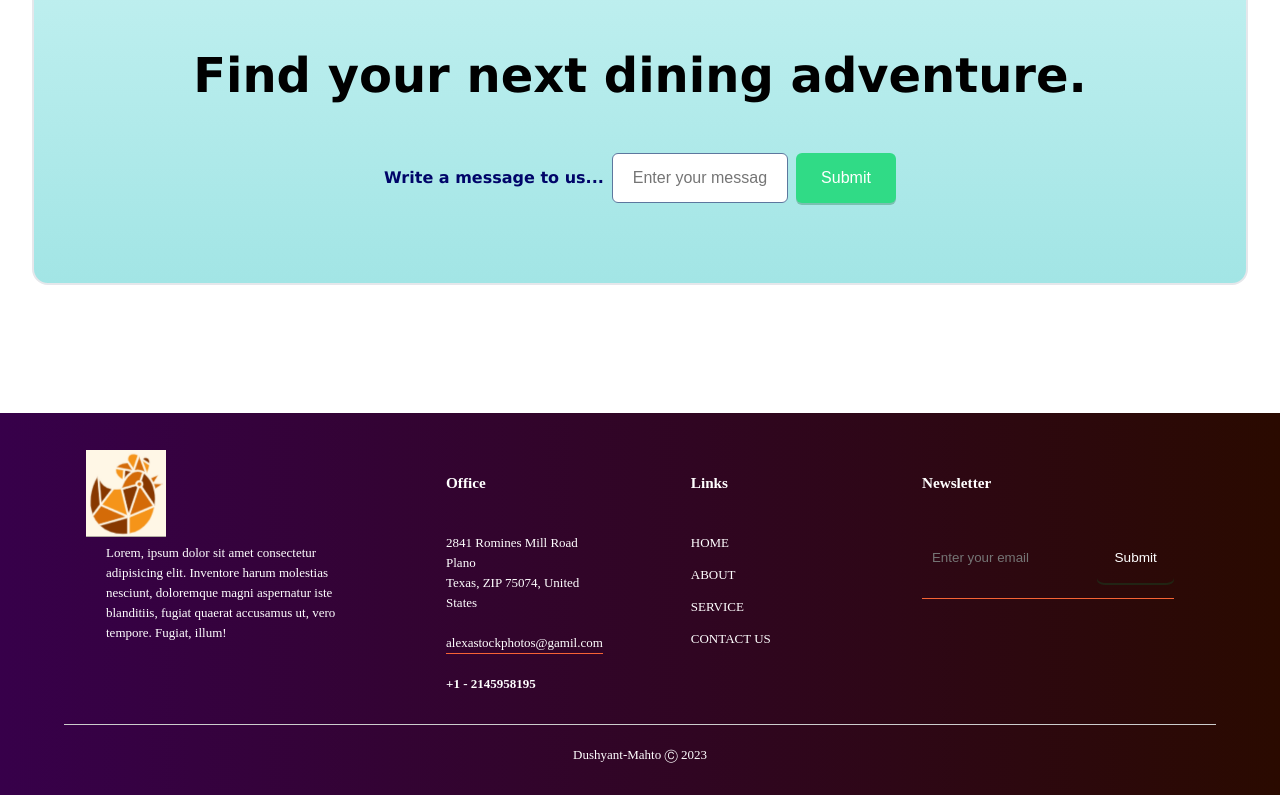
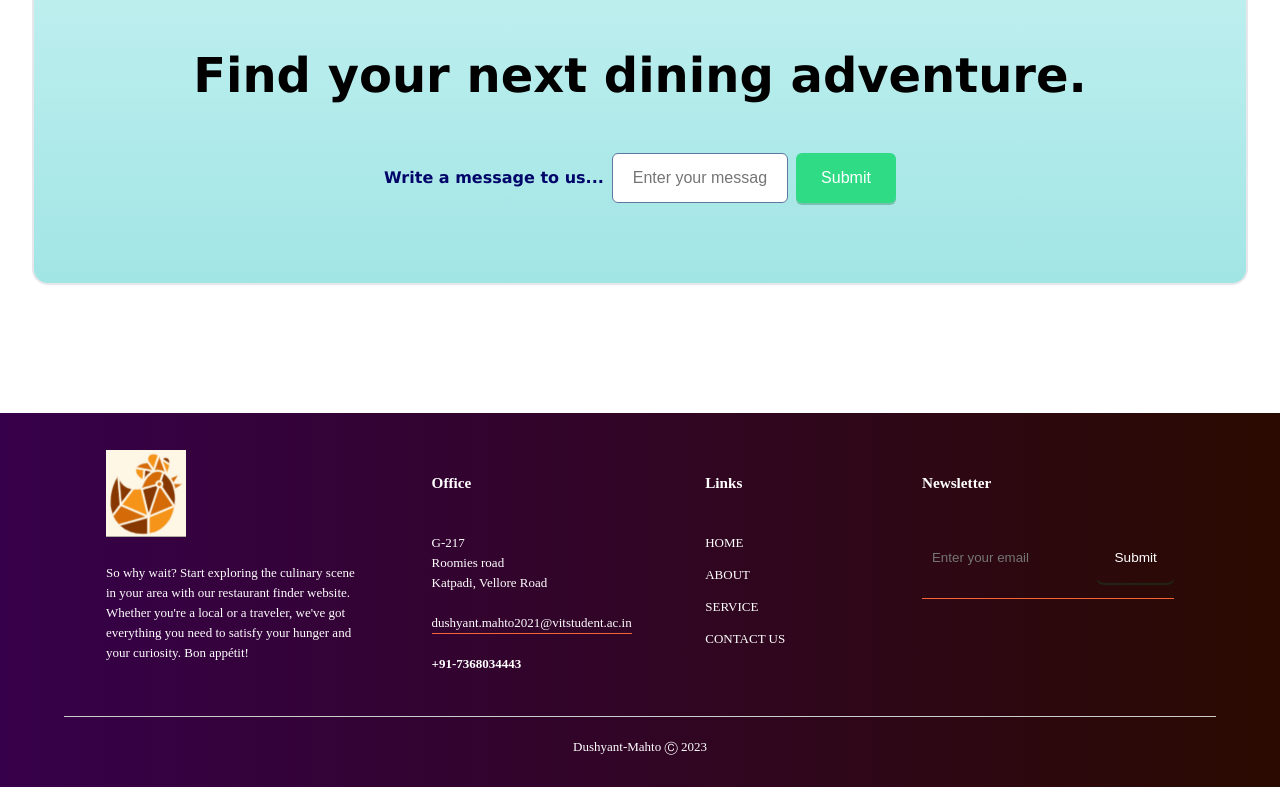
Before and after one commit to Dushyant-Mahto/Restaurant-Finder, a website: page Index.html in a window 1280 px wide. Shown: the part 2649-3444 px from the top of the page. Drawn offline with Linux system fonts and the light colour scheme; some icons are missing.

Commit message:
corrected positions

```diff
--- a/Index.html
+++ b/Index.html
@@ -170,21 +170,20 @@
             <div class="row">
                 <div class="col">
                     <img src="logo.png" class="footer_logo">
-                    <p class="footer_about">Lorem, ipsum dolor sit amet consectetur adipisicing elit. Inventore harum molestias nesciunt,
-                        doloremque magni aspernatur iste blanditiis, fugiat quaerat accusamus ut, vero tempore.
-                        Fugiat, illum!
+                    <br><br>
+                    <p class="footer_about">So why wait? Start exploring the culinary scene in your area with our restaurant finder website. Whether you're a local or a traveler, we've got everything you need to satisfy your hunger and your curiosity. Bon appétit!
                     </p>
                 </div>
                 <div class="col">
                     <h3>Office <div class="bottom_line"><span></span></div></h3>
-                    <p>2841 Romines Mill Road</p>
-                    <p>Plano</p>
-                    <p>Texas, ZIP 75074, United States</p>
-                    <p class="footer_email">alexastockphotos@gamil.com</p>
-                    <h4>+1 - 2145958195</h4>
+                    <p>G-217</p>
+                    <p>Roomies road</p>
+                    <p>Katpadi, Vellore Road</p>
+                    <p class="footer_email">dushyant.mahto2021@vitstudent.ac.in</p>
+                    <h4>+91-7368034443</h4>
                 </div>
                 <div class="col">
-                    <h3>Links <div class="bottom_line"><span></span></div></h3>
+                    <h3>Links <div class="bottom_line"></h3>
                     <ul>
                         <li><a href="">HOME</a></li>
                         <li><a href="">ABOUT</a></li>
@@ -193,7 +192,7 @@
                     </ul>
                 </div>
                 <div class="col">
-                    <h3>Newsletter <div class="bottom_line"><span></span></div></h3>
+                    <h3>Newsletter <div class="bottom_line"></h3>
                     <form>
                         <ion-icon class="icon" name="mail"></ion-icon>
                         <input type="email" placeholder="Enter your email" required>
--- a/Style.css
+++ b/Style.css
@@ -562,7 +562,7 @@ footer{
     width: 80px;
     position: relative;
     top: -23px;
-    left: -20px;
+    left: 0px;
 }
 .footer_about{
     position: relative;
```
